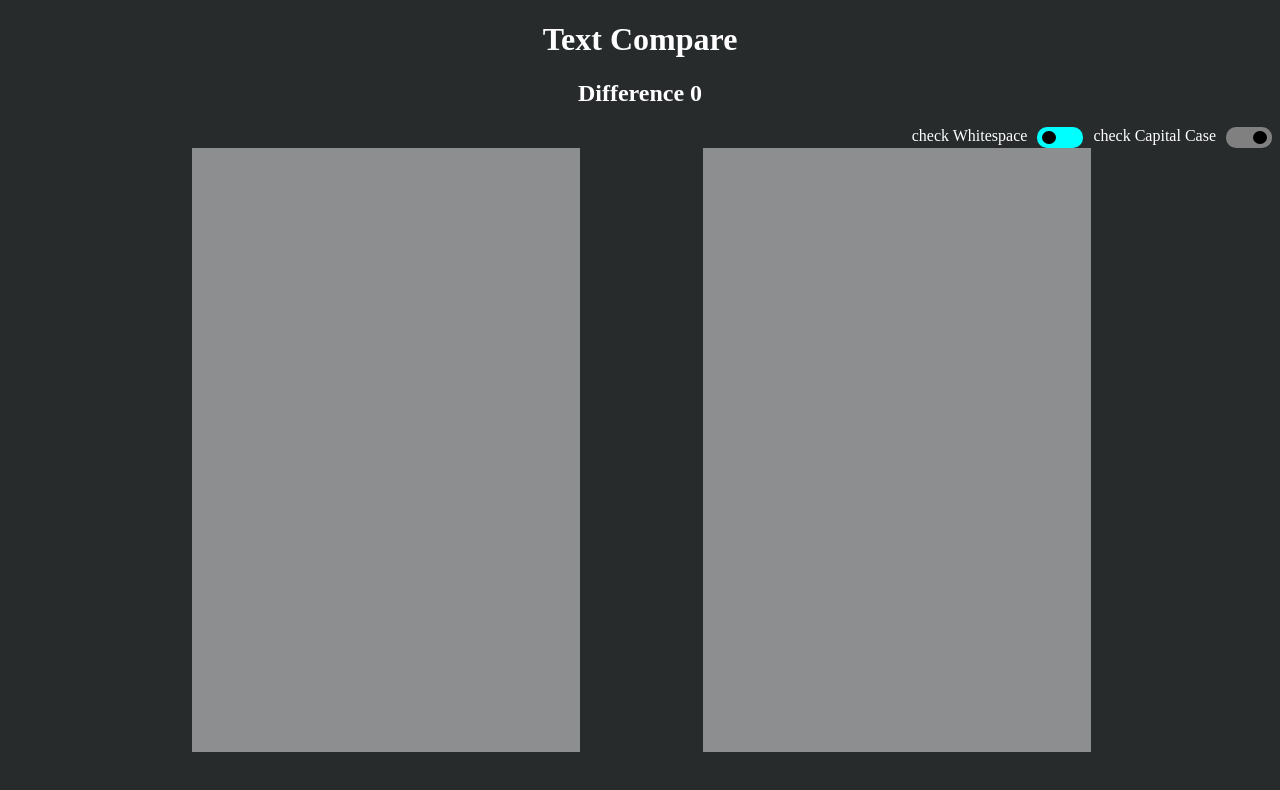
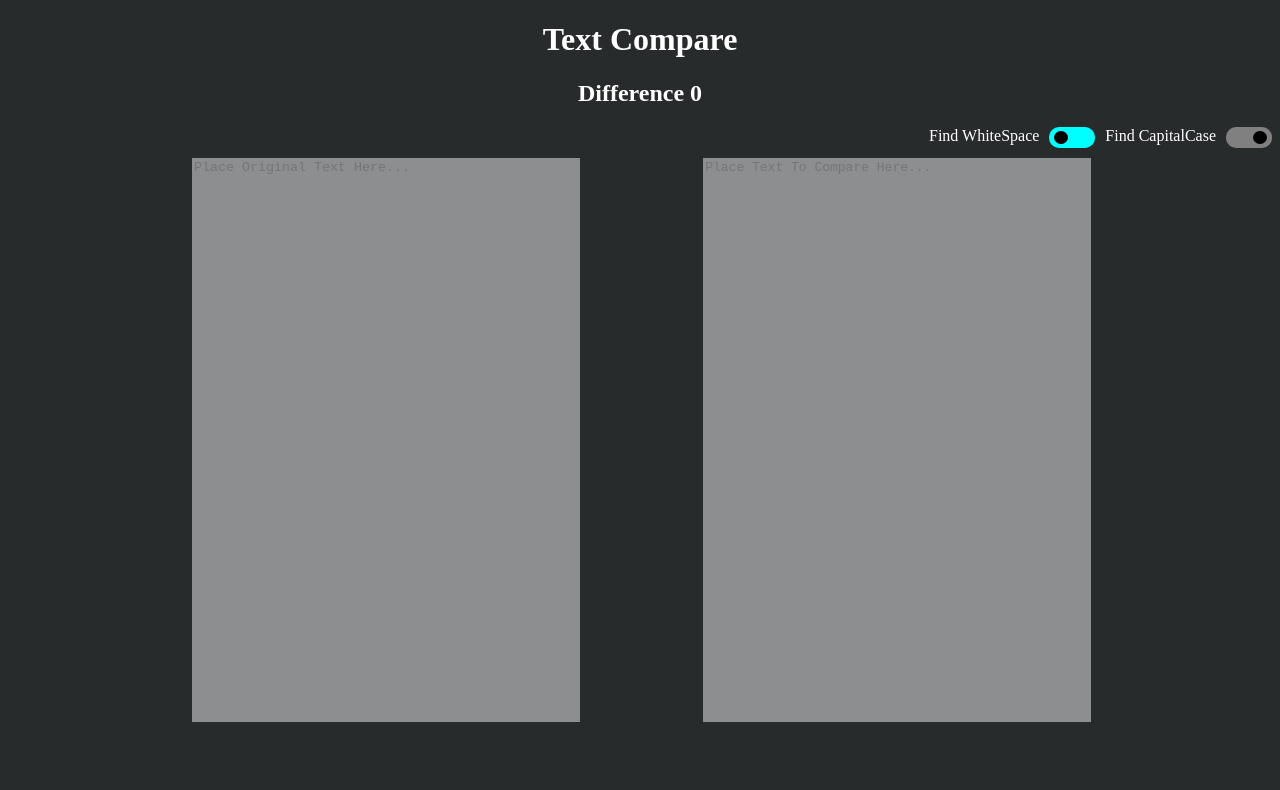
Before and after one commit to Erik-Daniel/textcompare, a React (Create React App) app: page / in a window 1280 px wide. Shown: the top 790 px of the page. Built offline with nearby package versions, Linux system fonts and the light colour scheme.

Commit message:
Official Release v.1.0.0

```diff
--- a/src/App.js
+++ b/src/App.js
@@ -1,28 +1,15 @@
 import "./style.css"
-import React, { useState } from "react";
+import React, { useState, useRef } from "react";
 import Switch from "./Switch";
 function App() {
   const [getFirstText, setFirstText] = useState("");
   const [getSecondText, setSecondText] = useState("");
-  const [getDiffRate, setDiffRate] = useState(0)
   const [getTrim, setTrim] = useState(true)
   const [getCapital, setCapital] = useState(false);
-  let trimState = {switch: false}
+  const backRef = useRef(null)
   let diff = 0;
-  function handleScrollTop(e) {
-    console.log(e.target)
-    let back = document.getElementsByClassName("back");
-    let scroll = e.target.scrollTop;
-
-    back[0].scrollTop = scroll;
-  }
 
 
-
-  function handleInput() {
-      diff += 1;
-        setDiffRate(diff)
-  }
 
 
   function calculate() {
@@ -55,16 +42,16 @@ function App() {
 
         }
         while(secondText.charAt(i) === " "){
+          element =  <>{element}{secondText.charAt(i)}</>
+
           i += 1
-          element =  <>{element}{secondText.charAt(i)}</>
 
 
         }
 
           if(secondText.charAt(i) !== firstText.charAt(z)){
               element =  <>{element}<mark>{secondText.charAt(i)}</mark></>
-              console.log("Z ON THIS POINT " + z);
-              console.log("I ON THIS POINT " + i);
+
             diff += 1;
 
 
@@ -75,8 +62,6 @@ function App() {
 
 
       }
-      console.log("i " + i);
-      console.log("z " + z)
       z++
       i++
     }
@@ -91,21 +76,21 @@ function App() {
       <div className='container'>
         <h2 className='difference'>Difference {calculate()[1]} </h2>
         <div className='switches'>
-          <label>check Whitespace</label>
+          <label>Find WhiteSpace</label>
           <Switch flipSwitch={(getTrim) => setTrim(getTrim)} defaultValue={getTrim}></Switch>
-          <label>check Capital Case</label>
+          <label>Find CapitalCase</label>
 
           <Switch flipSwitch={(getCapital) => setCapital(getCapital)} defaultValue={getCapital}></Switch>
         </div>
         <div className='subContainer'>
-          <div className='back'>
-            <div id='highlight' className="highlights">
+          <div className='back' ref={backRef}>
+            <div spellCheck="false" className="highlights">
                 {calculate()[0]}
             </div>
           </div>
-          <textarea className='secondTextArea' onChange={(e) => {setSecondText(e.target.value)}} onScroll={(e) => handleScrollTop(e)} value={getSecondText}></textarea>
+          <textarea  spellCheck="false" className='secondTextArea' onChange={(e) => {setSecondText(e.target.value)}} onScroll={(e) => {backRef.current.scrollTop = e.target.scrollTop}} value={getSecondText} placeholder="Place Text To Compare Here..."></textarea>
         </div>
-        <textarea className='firstTextArea' onChange={(e) => {setFirstText(e.target.value)}} value={getFirstText}></textarea>
+        <textarea   spellCheck="false" className='firstTextArea' onChange={(e) => {setFirstText(e.target.value)}} value={getFirstText} placeholder="Place Original Text Here..."></textarea>
       </div>
 
     </div>
--- a/src/fireBaseConfig.js
+++ b/src/fireBaseConfig.js
@@ -1,9 +1,7 @@
-import {initializeApp} from 'firebase/app';
 
-import {getAnalytics} from 'firebase/analytics'
 
 // For Firebase JS SDK v7.20.0 and later, measurementId is optional
-const firebaseConfig = {
+export const firebaseConfig = {
     apiKey: "AIzaSyAg4UijUTBQg2Wtr7XkeHXm5MmVfHCbj_Y",
     authDomain: "textcompare-24a1c.firebaseapp.com",
     projectId: "textcompare-24a1c",
@@ -12,5 +10,3 @@ const firebaseConfig = {
     appId: "1:765403477578:web:c16664f2a1720b566958b3",
     measurementId: "G-YX5LTTJNR5"
   };
-
-const analytics = getAnalytics();
--- a/src/index.js
+++ b/src/index.js
@@ -2,9 +2,12 @@ import React from 'react';
 import ReactDOM from 'react-dom';
 import App from './App';
 import { initializeApp } from 'firebase/app';
+import { getAnalytics } from 'firebase/analytics';
 import {firebaseConfig} from './fireBaseConfig';
 
-initializeApp(firebaseConfig)
+const app = initializeApp(firebaseConfig)
+getAnalytics(app);
+
 ReactDOM.render(
   <React.StrictMode>
     <App />
--- a/src/style.css
+++ b/src/style.css
@@ -9,13 +9,14 @@ h1 {
     position: relative;
     display: flex;
     justify-content: center;
+    margin-top: 10px;
 }
 
 .secondTextArea {
     position: absolute;
     z-index: 1;
     width: 30vw;
-    height: 75vh;
+    height: 70vh;
     margin: 0;
     left: 55%;
 
@@ -37,7 +38,7 @@ textarea {
     position: absolute;
     z-index: 0;
     width: 30vw;
-    height: 75vh;
+    height: 70vh;
     overflow: auto;
     padding: 2px;
     left: 55%;
@@ -50,11 +51,13 @@ textarea {
     position: absolute;
     left: 15%;
     width: 30vw;
-    height: 75vh;
+    height: 70vh;
     border-radius: 0;
     border: 0;
     resize: none;
     padding: 2px;
+    text-decoration: none;
+
     margin: 0;
     outline: 0;
     background-color: rgb(140, 142, 143);
@@ -65,8 +68,7 @@ textarea {
     word-wrap: break-word;
     color: transparent;
     left: 55%;
-
-
+    text-align: justify;
     letter-spacing: normal;
     font-family: monospace;
 
@@ -78,23 +80,9 @@ mark {
     color: transparent;
     background-color: yellow;
     padding: 0px;
+
 }
 
-/*
-.text {
-    width: 30vw;
-    height: 75vh;
-    background-color: rgb(140, 142, 143);
-    color: black;
-    outline: 0;
-    padding: 2px;
-    margin: 0;
-    line-height: 25px;
-    text-align: justify;
-    overflow: auto;
-    font-family: monospace;
-
-} */
 
 .difference {
     text-align: center;
```
